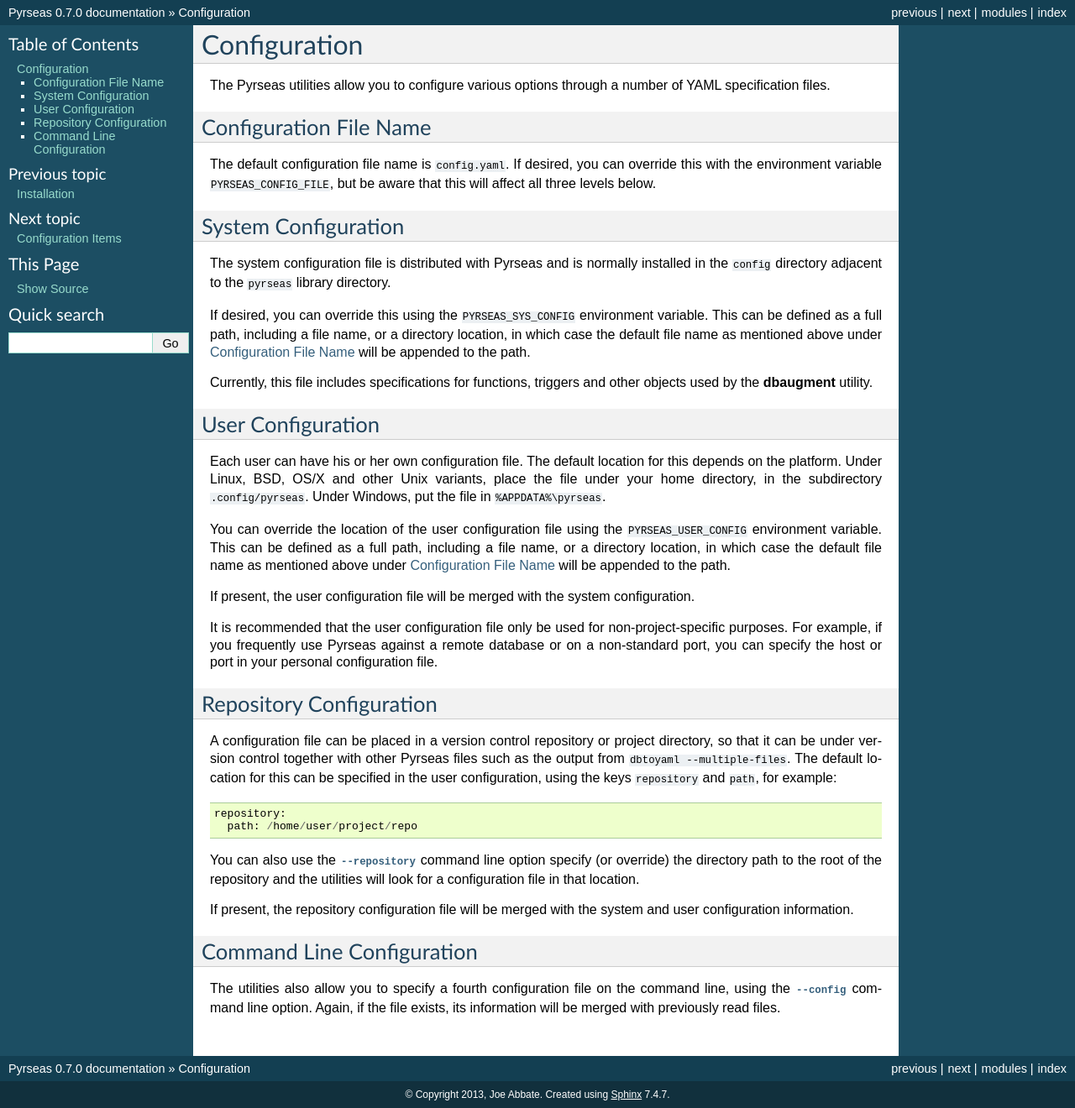
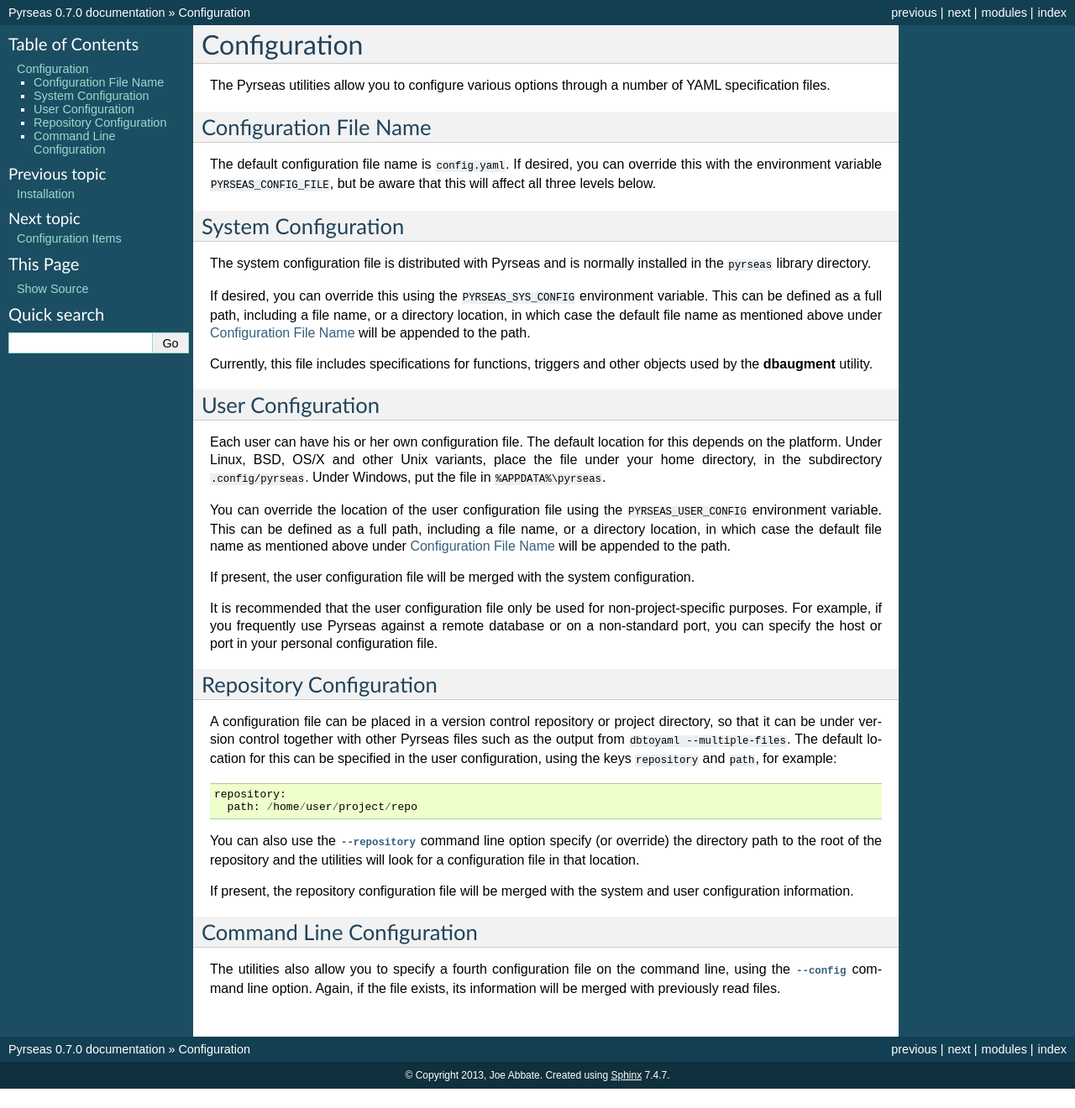
Before and after one commit to perseas/Pyrseas, a Sphinx documentation site: the page built from docs/config.rst, in a window 1280 px wide. Shown: the whole page at 84% size. Built offline with Sphinx 7.4.7, drawn with Linux system fonts in a browser that asks for light colours; after the commit the page ends 1297 px from its top, so only the background shows below that.

Commit message:
Update docs/config.rst to reflect new location of system config. [ci skip]

```diff
--- a/docs/config.rst
+++ b/docs/config.rst
@@ -16,8 +16,7 @@
 --------------------
 
 The system configuration file is distributed with Pyrseas and is
-normally installed in the ``config`` directory adjacent to the
-``pyrseas`` library directory.
+normally installed in the ``pyrseas`` library directory.
 
 If desired, you can override this using the ``PYRSEAS_SYS_CONFIG``
 environment variable.  This can be defined as a full path, including a
```
